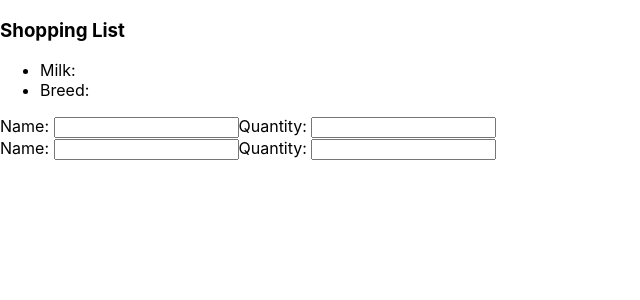
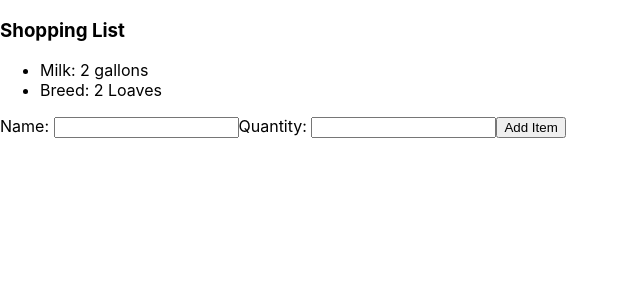
Before and after one commit to cdsalty/reactFormsPractice, a React (Create React App) app: page / in a window 1280 px wide. Shown: the top 300 px of the page, without its empty margins (0-640 px from the left). Built offline with nearby package versions, Linux system fonts and the light colour scheme.

Commit message:
form working correctly with state using props.addItem

```diff
--- a/src/App.js
+++ b/src/App.js
@@ -1,6 +1,6 @@
 import React, {Component} from 'react';
 import ShoppingList from './ShoppingList';
-import ShoppingListForm from './ShoppingListForm';
+// import ShoppingListForm from './ShoppingListForm';
 
 // import './App.css';
 
@@ -9,7 +9,7 @@ class App extends Component {
     return (
       <div className="App">
         <ShoppingList />
-        <ShoppingListForm />
+        {/* <ShoppingListForm /> */}
       </div>
     );
   }
--- a/src/ShoppingList.js
+++ b/src/ShoppingList.js
@@ -27,7 +27,7 @@ class ShoppingList extends Component {
       <ul>
         {this.state.items.map((item) => (
           <li>
-            {item.name}:{item.qunatity}
+            {item.name}: {item.quantity}
           </li>
         ))}
       </ul>
@@ -49,6 +49,6 @@ class ShoppingList extends Component {
   }
 }
 
-// when do you want the addItem to be called? Once the form is submitted.
+// when do you want the addItem to be called? -----> Once the form is submitted.
 
 export default ShoppingList;
--- a/src/ShoppingListForm.js
+++ b/src/ShoppingListForm.js
@@ -5,8 +5,15 @@ class ShoppingListForm extends Component {
     super(props);
     this.state = {name: '', quantity: ''};
     this.handleChange = this.handleChange.bind(this);
+    this.handleSubmit = this.handleSubmit.bind(this);
   }
-
+  // The Form:(Step 5: Creating the function for handleSubmit; HOW I AM ADDING AN ITEM TO STATE FROM SEPERATE COMPONENT
+  handleSubmit(e) {
+    e.preventDefault();
+    this.props.addItem(this.state); // passig down a prop in order to pass data UP to the paraent
+    this.setState({name: '', quantity: ''}); // reset form data back to a zero input
+  }
+  // User's Input
   handleChange(e) {
     this.setState({
       [e.target.name]: e.target.value // ***with this format, handleChange will control both inputs***
@@ -15,7 +22,7 @@ class ShoppingListForm extends Component {
 
   render() {
     return (
-      // Step 4. Multiple Forms: Add onSubmit to the form element, set it equal to this.hanldeSubmit
+      // Step 4. Multiple Forms/Passing Data Up: Add onSubmit to form element, assigning it to this.hanldeSubmit
       <form onSubmit={this.handleSubmit}>
         <label htmlFor="name">Name: </label>
         <input
@@ -31,9 +38,13 @@ class ShoppingListForm extends Component {
           value={this.state.quantity}
           onChange={this.handleChange}
         />
+        <button>Add Item</button>
       </form>
     );
   }
 }
 
 export default ShoppingListForm;
+
+// The entire goal of handleSubmit is to take care of everything that needs to once the user's submit's their input
+// --> 1. don't refresh page, 2. call addItem prop and pass it the new state (items to go into state)
```
